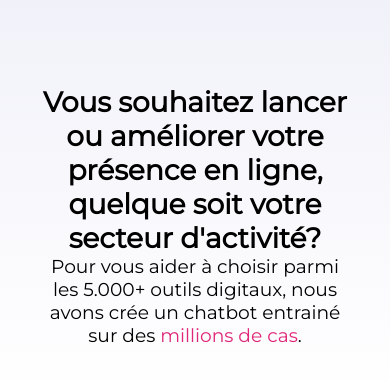
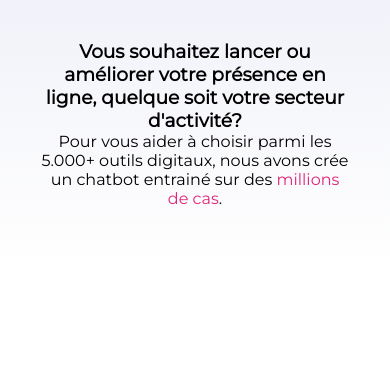
Before and after one commit to msadovyi/besttoolforme, a plain HTML site: page index.html in a window 390 px wide. Drawn offline with Linux system fonts and the light colour scheme; a script that the page names is missing.

Commit message:
css fixes

```diff
--- a/index.html
+++ b/index.html
@@ -9,55 +9,76 @@
   <link href="https://fonts.googleapis.com/css2?family=Montserrat&display=swap" rel="stylesheet">
   <style>
     body {
-      display: flex;
-      flex-direction: column;
       margin: 0;
       padding: 0;
       height: 100vh;
     }
+    .wrapper {
+      display: grid;
+      height: 100vh;
+      grid-template-columns: 1fr;
+      grid-template-rows: 1fr 3fr;
+    }
     .nav {
-      background: linear-gradient(rgb(241, 242, 249), #ffffff);;
-      padding: 100px;
+      display: flex;
+      background: linear-gradient(rgb(241, 242, 249), #ffffff);
+      padding: 50px 50px 0px 50px;
       text-align: center;
       font-family: "Montserrat", monospace;
     }
     .info {
-      font-size: 20pt;
+      align-self: center;
       max-width: 768px;
       margin-left: auto;
       margin-right: auto;
     }
     .landbot-wrapper {
-      flex: auto
+      height: 100%;
+      width: 100%;
     }
     .color-pink {
       color: rgb(224, 38, 120);
     }
+    .text-large {
+      font-size: 18pt;
+      font-weight: 700;
+    }
+    .text-medium {
+      font-size: 16pt;
+      font-weight: 200;
+    }
     @media only screen and (max-width : 768px) {
       .nav {
-        padding: 70px 40px 40px 40px;
+        padding: 20px 40px 40px 40px;
       }
-      .info {
+      .text-large {
         font-size: 14pt;
+        font-weight: 700;
+      }
+      .text-medium {
+        font-size: 12pt;
+        font-weight: 200;
       }
     }
 
   </style>
 </head>
 <body>
+  <div class="wrapper">
     <div class="nav">
       <h2 class="info">
-      <span style="font-weight: 700; font-size: 21pt;">
+        <span class="text-large">
           Vous souhaitez lancer ou améliorer votre présence en ligne, quelque soit votre secteur d'activité?
         </span>
         <br/>
-      <span style="font-weight: 200;">
+        <span class="text-medium">
           Pour vous aider à choisir parmi les 5.000+ outils digitaux, nous avons crée un chatbot entrainé sur des <span class="color-pink">millions de cas</span>.
         </span>
       </h2>
     </div>
     <div class='landbot-wrapper'>
       <div id="landbot">
+      </div>
     </div>
   </div>
   <script SameSite="None; Secure" src="https://static.landbot.io/landbot-3/landbot-3.0.0.js"></script>
```
Lines whose indentation alone changed are shown as unchanged.
